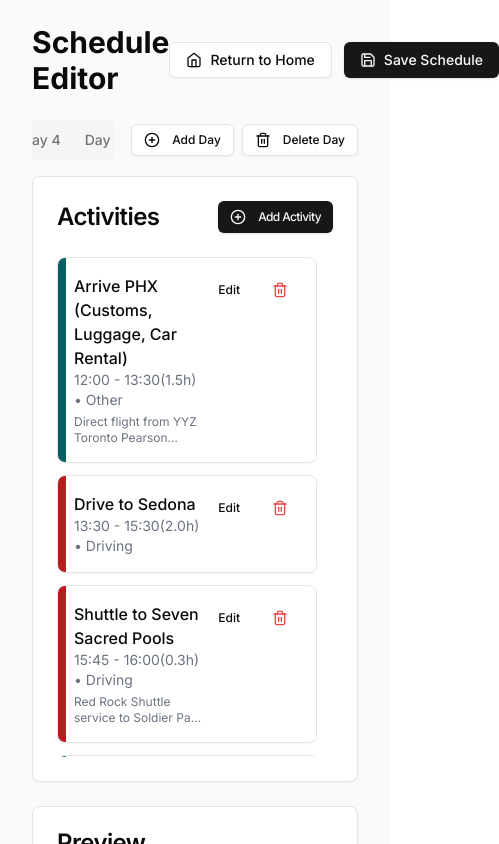
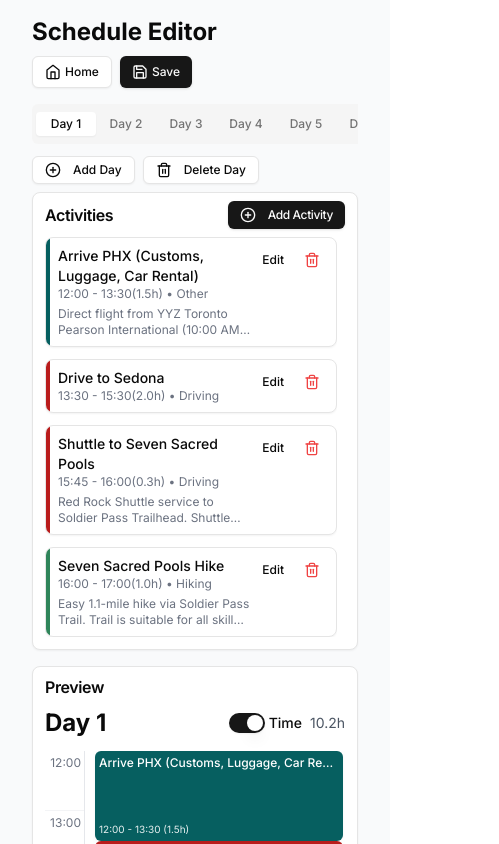
Before and after one commit to mayura26/holiday-planner, a Next.js app: page /schedule/edit in a window 390 px wide. Shown: the top 844 px of the page, 499 px wide, since content can reach past the window. Built offline with nearby package versions, Linux system fonts and the light colour scheme.

Commit message:
Fixed lint and improved edit page

```diff
--- a/app/components/ScheduleEditor.tsx
+++ b/app/components/ScheduleEditor.tsx
@@ -27,6 +27,14 @@ export function ScheduleEditor() {
   const [isSaving, setIsSaving] = useState(false);
 
   const days = Object.keys(currentSchedule).sort((a, b) => Number(a) - Number(b));
+
+  // Ensure the selected day tab is visible
+  useEffect(() => {
+    const selectedTabElement = document.querySelector(`[data-state="active"][role="tab"]`);
+    if (selectedTabElement) {
+      selectedTabElement.scrollIntoView({ behavior: 'smooth', block: 'nearest', inline: 'center' });
+    }
+  }, [selectedDay]);
 
   function handleSaveActivity(activity: Activity, index: number | null) {
     const dayNumber = Number(selectedDay);
@@ -115,66 +123,76 @@ export function ScheduleEditor() {
   }
 
   return (
-    <div className="container mx-auto py-6 space-y-6">
-      <div className="flex justify-between items-center">
-        <h1 className="text-3xl font-bold">Schedule Editor</h1>
-        <div className="flex gap-3">
+    <div className="container mx-auto py-4 sm:py-6 space-y-4 sm:space-y-6">
+      <div className="flex flex-col sm:flex-row sm:justify-between sm:items-center gap-2 sm:gap-0">
+        <h1 className="text-2xl sm:text-3xl font-bold">Schedule Editor</h1>
+        <div className="flex gap-2 sm:gap-3">
           <Link href="/">
-            <Button variant="outline" className="flex items-center gap-2">
-              <Home className="h-4 w-4" />
-              Return to Home
+            <Button variant="outline" size="sm" className="text-xs sm:text-sm h-8 sm:h-10 flex items-center gap-1 sm:gap-2">
+              <Home className="h-3 w-3 sm:h-4 sm:w-4" />
+              <span className="sm:inline">Home</span>
             </Button>
           </Link>
           <Button
             onClick={handleSaveSchedule}
-            className="flex items-center gap-2"
+            size="sm"
+            className="text-xs sm:text-sm h-8 sm:h-10 flex items-center gap-1 sm:gap-2"
             disabled={isSaving}
           >
             {isSaving ? (
               <>
-                <Loader2 className="h-4 w-4 animate-spin" />
-                Saving...
+                <Loader2 className="h-3 w-3 sm:h-4 sm:w-4 animate-spin" />
+                <span>Saving...</span>
               </>
             ) : (
               <>
-                <Save className="h-4 w-4" />
-                Save Schedule
+                <Save className="h-3 w-3 sm:h-4 sm:w-4" />
+                <span>Save</span>
               </>
             )}
           </Button>
         </div>
       </div>
 
-      <Tabs value={selectedDay} onValueChange={setSelectedDay}>
-        <div className="flex justify-between items-center mb-4">
-          <TabsList className="flex-1 overflow-x-auto">
+      <Tabs value={selectedDay} onValueChange={setSelectedDay} className="w-full">
+        <div className="flex flex-col sm:flex-row sm:justify-between sm:items-center gap-2 sm:gap-0 mb-2 sm:mb-4">
+          <div className="w-full overflow-x-auto pb-1">
+            <TabsList className="flex w-full min-w-max">
               {days.map(day => (
-              <TabsTrigger key={day} value={day} className="flex-1">
+                <TabsTrigger
+                  key={day}
+                  value={day}
+                  className="flex-1 text-xs sm:text-sm py-1 sm:py-2 px-2 sm:px-4 min-w-[60px]"
+                >
                   Day {day}
                 </TabsTrigger>
               ))}
             </TabsList>
-          <div className="flex gap-2 ml-4">
-            <Button variant="outline" size="sm" onClick={handleAddDay}>
-              <PlusCircle className="h-4 w-4 mr-1" /> Add Day
+          </div>
+          <div className="flex gap-2 sm:ml-4">
+            <Button variant="outline" size="sm" className="text-xs h-7 sm:h-9" onClick={handleAddDay}>
+              <PlusCircle className="h-3 w-3 sm:h-4 sm:w-4 mr-1" />
+              <span>Add Day</span>
             </Button>
-            <Button variant="outline" size="sm" onClick={handleDeleteDay} disabled={days.length <= 1}>
-              <Trash2 className="h-4 w-4 mr-1" /> Delete Day
+            <Button variant="outline" size="sm" className="text-xs h-7 sm:h-9" onClick={handleDeleteDay} disabled={days.length <= 1}>
+              <Trash2 className="h-3 w-3 sm:h-4 sm:w-4 mr-1" />
+              <span>Delete Day</span>
             </Button>
           </div>
         </div>
 
         {days.map(day => (
-          <TabsContent key={day} value={day} className="space-y-6">
-            <div className="grid grid-cols-1 lg:grid-cols-2 gap-6">
+          <TabsContent key={day} value={day} className="space-y-4 sm:space-y-6">
+            <div className="grid grid-cols-1 lg:grid-cols-2 gap-4 sm:gap-6">
               <Card>
-                <CardHeader>
-                  <CardTitle className="flex justify-between items-center">
+                <CardHeader className="px-3 py-2 sm:p-6">
+                  <CardTitle className="flex justify-between items-center text-base sm:text-lg">
                     <span>Activities</span>
                     <Dialog open={isDialogOpen} onOpenChange={setIsDialogOpen}>
                       <DialogTrigger asChild>
                         <Button
                           size="sm"
+                          className="h-7 sm:h-9 text-xs sm:text-sm"
                           onClick={() => {
                             setEditingActivity({
                               startTime: 8,
@@ -185,7 +203,7 @@ export function ScheduleEditor() {
                             setEditingIndex(null);
                           }}
                         >
-                          <PlusCircle className="h-4 w-4 mr-1" /> Add Activity
+                          <PlusCircle className="h-3 w-3 sm:h-4 sm:w-4 mr-1" /> Add Activity
                         </Button>
                       </DialogTrigger>
                       <ActivityDialog
@@ -202,20 +220,20 @@ export function ScheduleEditor() {
                     </Dialog>
                   </CardTitle>
                 </CardHeader>
-                <CardContent>
-                  <ScrollArea className="h-[500px] pr-4">
+                <CardContent className="px-3 pt-0 pb-3 sm:p-6 sm:pt-0">
+                  <ScrollArea className="h-[400px] sm:h-[500px] pr-2 sm:pr-4">
                     <div className="space-y-3">
                       {currentSchedule[Number(day)]?.map((activity, index) => (
                         <Card key={index} className="relative overflow-hidden">
                           <div
-                            className="absolute left-0 top-0 bottom-0 w-2"
+                            className="absolute left-0 top-0 bottom-0 w-1 sm:w-2"
                             style={{ backgroundColor: colors[activity.category] }}
                           />
-                          <CardContent className="p-4 pl-4">
+                          <CardContent className="p-2 sm:p-4 pl-3 sm:pl-4">
                             <div className="flex justify-between items-start">
                               <div>
-                                <h4 className="font-medium">{activity.label}</h4>
-                                <p className="text-sm text-gray-500">
+                                <h4 className="font-medium text-sm sm:text-base">{activity.label}</h4>
+                                <p className="text-xs sm:text-sm text-gray-500">
                                   {formatTime(activity.startTime)} - {formatTime(activity.startTime + activity.duration)}
                                   ({activity.duration.toFixed(1)}h) • {activity.category}
                                 </p>
@@ -225,10 +243,11 @@ export function ScheduleEditor() {
                                   </p>
                                 )}
                               </div>
-                              <div className="flex gap-2">
+                              <div className="flex gap-1 sm:gap-2">
                                 <Button
                                   variant="ghost"
                                   size="sm"
+                                  className="h-7 sm:h-8 text-xs sm:text-sm px-2 sm:px-3"
                                   onClick={() => {
                                     setEditingActivity({...activity});
                                     setEditingIndex(index);
@@ -240,10 +259,10 @@ export function ScheduleEditor() {
                                 <Button
                                   variant="ghost"
                                   size="sm"
-                                  className="text-red-500 hover:text-red-700"
+                                  className="h-7 sm:h-8 text-red-500 hover:text-red-700 px-2 sm:px-3"
                                   onClick={() => handleDeleteActivity(index)}
                                 >
-                                  <Trash2 className="h-4 w-4" />
+                                  <Trash2 className="h-3 w-3 sm:h-4 sm:w-4" />
                                 </Button>
                               </div>
                             </div>
@@ -252,7 +271,7 @@ export function ScheduleEditor() {
                       ))}
                       {currentSchedule[Number(day)]?.length === 0 && (
                         <div className="text-center py-8 text-gray-500">
-                          No activities for this day. Click "Add Activity" to get started.
+                          No activities for this day. Click &quot;Add Activity&quot; to get started.
                         </div>
                       )}
                     </div>
@@ -261,10 +280,10 @@ export function ScheduleEditor() {
               </Card>
 
               <Card>
-                <CardHeader>
-                  <CardTitle>Preview</CardTitle>
+                <CardHeader className="px-3 py-2 sm:p-6">
+                  <CardTitle className="text-base sm:text-lg">Preview</CardTitle>
                 </CardHeader>
-                <CardContent>
+                <CardContent className="px-3 pt-0 pb-3 sm:p-6 sm:pt-0">
                   <DaySchedule
                     day={Number(day)}
                     activities={currentSchedule[Number(day)] || []}
@@ -308,41 +327,45 @@ function ActivityDialog({ activity, onSave, onCancel, formatTime, parseTime }: A
   if (!activity) return null;
 
   return (
-    <DialogContent className="sm:max-w-[500px]">
-      <DialogHeader>
-        <DialogTitle>{formData.label ? `Edit: ${formData.label}` : 'Add New Activity'}</DialogTitle>
+    <DialogContent className="sm:max-w-[500px] w-[80vw] mx-auto max-h-[90vh] overflow-y-auto p-2 sm:p-6">
+      <DialogHeader className="pb-1 sm:pb-2">
+        <DialogTitle className="text-sm sm:text-xl">
+          {formData.label ? `Edit: ${formData.label}` : 'Add New Activity'}
+        </DialogTitle>
       </DialogHeader>
 
-      <div className="grid gap-4 py-4">
-        <div className="grid grid-cols-4 items-center gap-4">
-          <Label htmlFor="label" className="text-right">
-            Activity
+      <div className="grid gap-2 sm:gap-5 py-1 sm:py-2">
+        {/* Activity Name */}
+        <div className="space-y-1 sm:space-y-2">
+          <Label htmlFor="label" className="text-xs sm:text-sm font-medium">
+            Activity Name
           </Label>
           <Input
             id="label"
             value={formData.label}
             onChange={(e: ChangeEvent<HTMLInputElement>) => setFormData({...formData, label: e.target.value})}
-            className="col-span-3"
+            className="w-full h-8 sm:h-10 text-xs sm:text-sm"
           />
         </div>
 
-        <div className="grid grid-cols-4 items-center gap-4">
-          <Label htmlFor="category" className="text-right">
+        {/* Category */}
+        <div className="space-y-1 sm:space-y-2">
+          <Label htmlFor="category" className="text-xs sm:text-sm font-medium">
             Category
           </Label>
           <Select
             value={formData.category}
             onValueChange={(value: string) => setFormData({...formData, category: value as Category})}
           >
-            <SelectTrigger className="col-span-3">
+            <SelectTrigger className="w-full h-8 sm:h-10 text-xs sm:text-sm">
               <SelectValue placeholder="Select a category" />
             </SelectTrigger>
             <SelectContent>
               {(Object.keys(colors) as Category[]).map((category) => (
-                <SelectItem key={category} value={category}>
+                <SelectItem key={category} value={category} className="text-xs sm:text-sm">
                   <div className="flex items-center">
                     <div
-                      className="w-3 h-3 rounded-full mr-2"
+                      className="w-2 h-2 sm:w-4 sm:h-4 rounded-full mr-1 sm:mr-2"
                       style={{ backgroundColor: colors[category] }}
                     />
                     {category}
@@ -353,8 +376,10 @@ function ActivityDialog({ activity, onSave, onCancel, formatTime, parseTime }: A
           </Select>
         </div>
 
-        <div className="grid grid-cols-4 items-center gap-4">
-          <Label htmlFor="startTime" className="text-right">
+        {/* Time and Duration */}
+        <div className="grid grid-cols-2 gap-2 sm:gap-3">
+          <div className="space-y-1 sm:space-y-2">
+            <Label htmlFor="startTime" className="text-xs sm:text-sm font-medium">
               Start Time
             </Label>
             <Input
@@ -367,13 +392,13 @@ function ActivityDialog({ activity, onSave, onCancel, formatTime, parseTime }: A
                   setFormData({...formData, startTime: parseTime(timeValue)});
                 }
               }}
-            className="col-span-3"
+              className="w-full h-8 sm:h-10 text-xs sm:text-sm"
             />
           </div>
 
-        <div className="grid grid-cols-4 items-center gap-4">
-          <Label htmlFor="duration" className="text-right">
-            Duration (hours)
+          <div className="space-y-1 sm:space-y-2">
+            <Label htmlFor="duration" className="text-xs sm:text-sm font-medium">
+              Duration
             </Label>
             <Input
               id="duration"
@@ -382,57 +407,61 @@ function ActivityDialog({ activity, onSave, onCancel, formatTime, parseTime }: A
               step="0.25"
               value={formData.duration}
               onChange={(e: ChangeEvent<HTMLInputElement>) => setFormData({...formData, duration: parseFloat(e.target.value)})}
-            className="col-span-3"
+              className="w-full h-8 sm:h-10 text-xs sm:text-sm"
             />
           </div>
+        </div>
 
-        <div className="grid grid-cols-4 items-center gap-4">
-          <Label htmlFor="mapUrl" className="text-right">
+        {/* Map URL */}
+        <div className="space-y-1 sm:space-y-2">
+          <Label htmlFor="mapUrl" className="text-xs sm:text-sm font-medium">
             Map URL
           </Label>
           <Input
             id="mapUrl"
             value={formData.mapUrl || ''}
             onChange={(e: ChangeEvent<HTMLInputElement>) => setFormData({...formData, mapUrl: e.target.value || undefined})}
-            className="col-span-3"
-            placeholder="https://maps.google.com/?q=..."
+            className="w-full h-8 sm:h-10 text-xs sm:text-sm truncate"
+            placeholder="Maps URL..."
           />
         </div>
 
+        {/* AllTrails URL (only for Hiking) */}
         {formData.category === "Hiking" && (
-          <div className="grid grid-cols-4 items-center gap-4">
-            <Label htmlFor="allTrailsUrl" className="text-right">
+          <div className="space-y-1 sm:space-y-2">
+            <Label htmlFor="allTrailsUrl" className="text-xs sm:text-sm font-medium">
               AllTrails URL
             </Label>
             <Input
               id="allTrailsUrl"
               value={formData.allTrailsUrl || ''}
               onChange={(e: ChangeEvent<HTMLInputElement>) => setFormData({...formData, allTrailsUrl: e.target.value || undefined})}
-              className="col-span-3"
-              placeholder="https://www.alltrails.com/trail/..."
+              className="w-full h-8 sm:h-10 text-xs sm:text-sm truncate"
+              placeholder="AllTrails URL..."
             />
           </div>
         )}
 
-        <div className="grid grid-cols-4 items-start gap-4">
-          <Label htmlFor="notes" className="text-right pt-2">
+        {/* Notes */}
+        <div className="space-y-1 sm:space-y-2">
+          <Label htmlFor="notes" className="text-xs sm:text-sm font-medium">
             Notes
           </Label>
           <Textarea
             id="notes"
             value={formData.notes || ''}
             onChange={(e: ChangeEvent<HTMLTextAreaElement>) => setFormData({...formData, notes: e.target.value || undefined})}
-            className="col-span-3"
-            rows={4}
+            className="w-full text-xs sm:text-sm"
+            rows={3}
           />
         </div>
       </div>
 
-      <DialogFooter>
-        <Button variant="outline" onClick={onCancel}>
+      <DialogFooter className="flex-col gap-2 pt-2 sm:pt-4 sm:flex-row sm:gap-0">
+        <Button variant="outline" onClick={onCancel} className="w-full h-8 sm:h-10 text-xs sm:text-sm sm:w-auto">
           Cancel
         </Button>
-        <Button onClick={() => onSave(formData)}>
+        <Button onClick={() => onSave(formData)} className="w-full h-8 sm:h-10 text-xs sm:text-sm sm:w-auto">
           Save Activity
         </Button>
       </DialogFooter>
```
Lines whose indentation alone changed are shown as unchanged.
